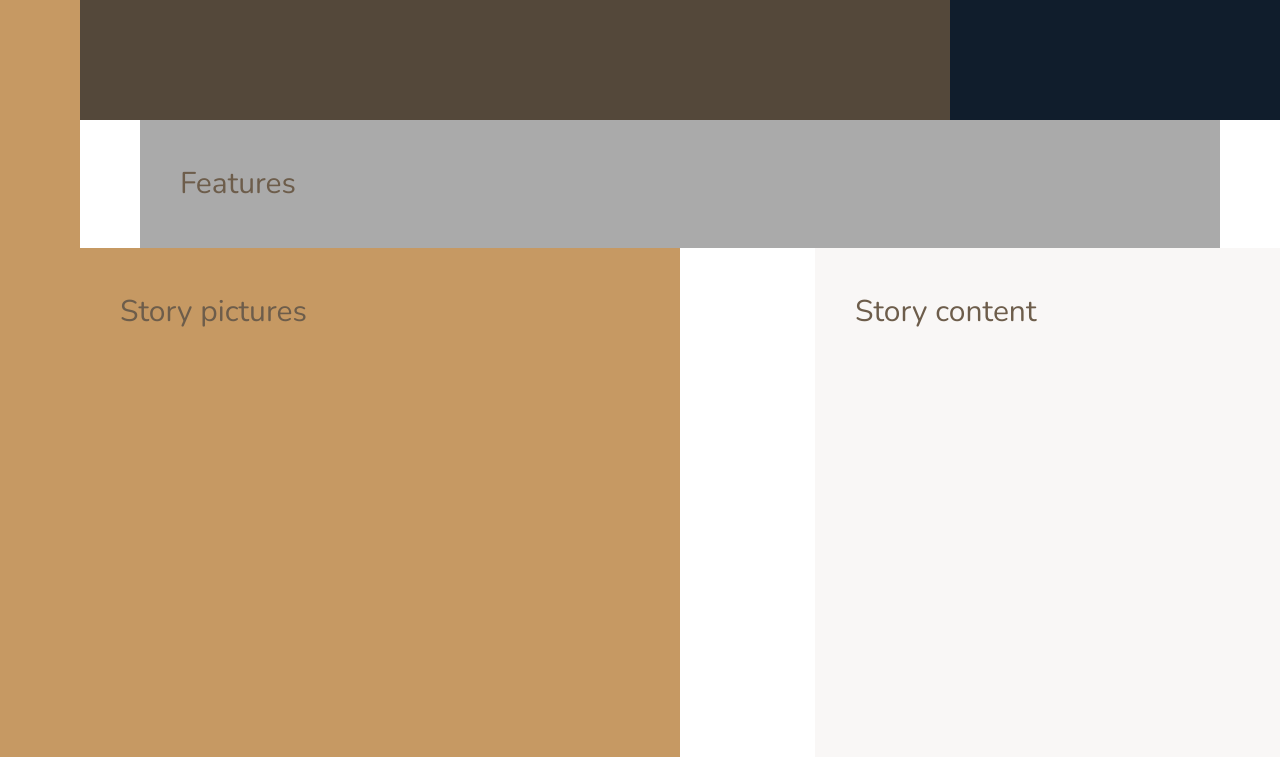
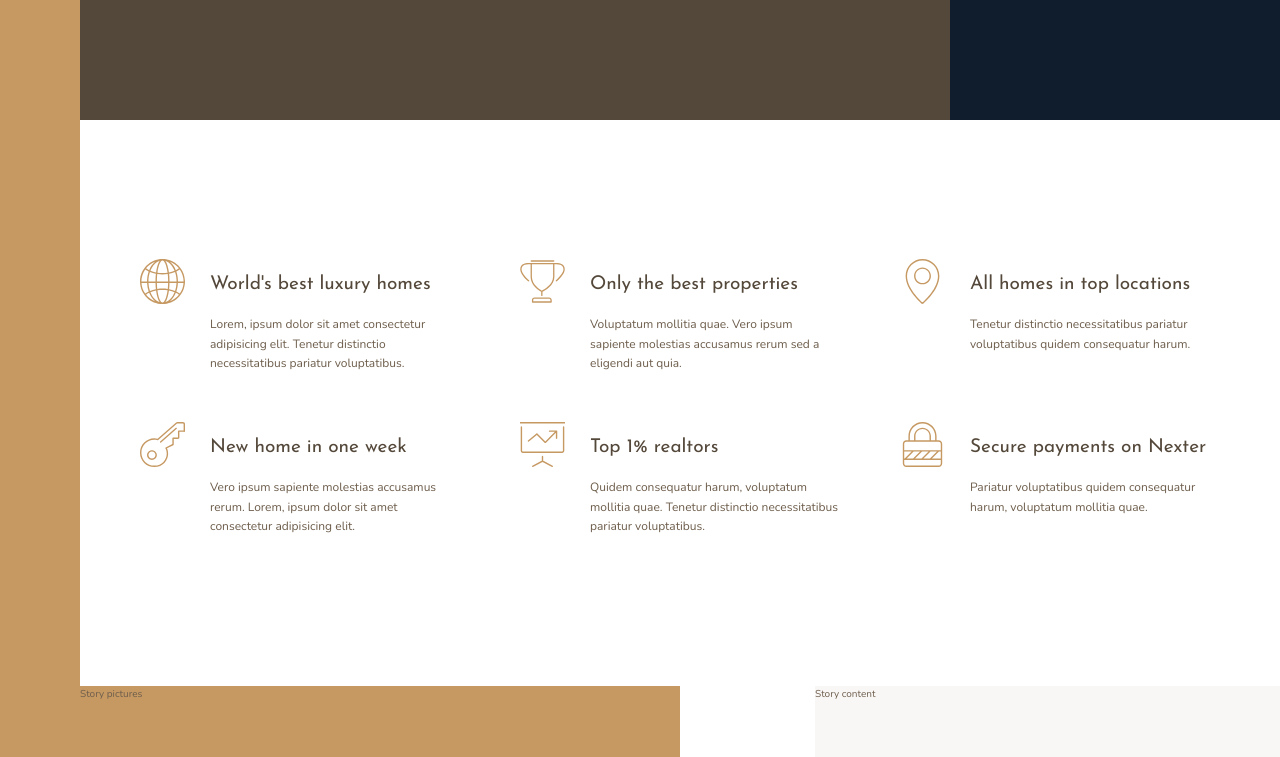
Before and after one commit to SVDwebtech/nexterGridPractice030, a website: page index.html in a window 1280 px wide. Shown: the part 520-1277 px from the top of the page. Drawn offline with nearby package versions, Linux system fonts and the light colour scheme.

Commit message:
build the features section

```diff
--- a/index.html
+++ b/index.html
@@ -26,7 +26,55 @@
         </div>
 
         <section class="features">
-            Features
+
+            <div class="feature">
+                <svg class="feature__icon">
+                    <use xlink:href="img/sprite.svg#icon-global"></use>
+                </svg>
+                <h4 class="heading-4 heading-4--dark">World's best luxury homes</h4>
+                <p class="feature__text">Lorem, ipsum dolor sit amet consectetur adipisicing elit. Tenetur distinctio necessitatibus pariatur voluptatibus.</p>
+            </div>
+
+            <div class="feature">
+                <svg class="feature__icon">
+                    <use xlink:href="img/sprite.svg#icon-trophy"></use>
+                </svg>
+                <h4 class="heading-4 heading-4--dark">Only the best properties</h4>
+                <p class="feature__text">Voluptatum mollitia quae. Vero ipsum sapiente molestias accusamus rerum sed a eligendi aut quia.</p>
+            </div>
+
+            <div class="feature">
+                <svg class="feature__icon">
+                    <use xlink:href="img/sprite.svg#icon-map-pin"></use>
+                </svg>
+                <h4 class="heading-4 heading-4--dark">All homes in top locations</h4>
+                <p class="feature__text">Tenetur distinctio necessitatibus pariatur voluptatibus quidem consequatur harum.</p>
+            </div>
+
+            <div class="feature">
+                <svg class="feature__icon">
+                    <use xlink:href="img/sprite.svg#icon-key"></use>
+                </svg>
+                <h4 class="heading-4 heading-4--dark">New home in one week</h4>
+                <p class="feature__text">Vero ipsum sapiente molestias accusamus rerum. Lorem, ipsum dolor sit amet consectetur adipisicing elit.</p>
+            </div>
+
+            <div class="feature">
+                <svg class="feature__icon">
+                    <use xlink:href="img/sprite.svg#icon-presentation"></use>
+                </svg>
+                <h4 class="heading-4 heading-4--dark">Top 1% realtors</h4>
+                <p class="feature__text">Quidem consequatur harum, voluptatum mollitia quae. Tenetur distinctio necessitatibus pariatur voluptatibus.</p>
+            </div>
+
+            <div class="feature">
+                <svg class="feature__icon">
+                    <use xlink:href="img/sprite.svg#icon-lock"></use>
+                </svg>
+                <h4 class="heading-4 heading-4--dark">Secure payments on Nexter</h4>
+                <p class="feature__text">Pariatur voluptatibus quidem consequatur harum, voluptatum mollitia quae.</p>
+            </div>
+
         </section>
 
         <div class="story__pictures">
--- a/sass/_base.scss
+++ b/sass/_base.scss
@@ -47,8 +47,4 @@ body {
     grid-template-rows: 80vh min-content 40vw repeat(3, min-content);
     grid-template-columns: [sidebar-start] 8rem [sidebar-end full-start] minmax(6rem,1fr) [center-start] repeat(8, [col-start] minmax(min-content, 14rem) [col-end]) [center-end] minmax(6rem,1fr) [full-end];
 
-    & > * {
-        padding: 40px;
-        font-size: 3rem;
-    }
 }
--- a/sass/_features.scss
+++ b/sass/_features.scss
@@ -1,4 +1,31 @@
 .features {
-    background-color: $color-grey-light-2;
     grid-column: center-start / center-end;
+
+    margin: 15rem 0;
+
+    display: grid;
+    grid-template-columns: repeat(auto-fit, minmax(25rem, 1fr));
+    gap: 6rem;
+    align-items: start;
 }
+
+.feature {
+
+    display: grid;
+    grid-template-columns: min-content 1fr;
+    column-gap: 2.5rem;
+    row-gap: 1.5rem;
+
+
+    &__icon {
+        fill: $color-primary;
+        width: 4.5rem;
+        height: 4.5rem;
+        grid-row: 1 / span 2;
+        transform: translateY(-1.1rem);
+    }
+
+    &__text {
+        font-size: 1.2rem;
+    }
+}
--- a/sass/_typography.scss
+++ b/sass/_typography.scss
@@ -0,0 +1,28 @@
+%heading {
+    font-family: $font-display;
+    font-weight: 400;
+}
+
+.heading-1 {
+    @extend %heading;
+}
+
+.heading-2 {
+    @extend %heading;
+}
+
+.heading-3 {
+    @extend %heading;
+}
+
+.heading-4 {
+    @extend %heading;
+    font-size: 1.9rem;
+
+    &--light {
+        color: $color-grey-light-1;
+    }
+    &--dark {
+        color: $color-grey-dark-1;
+    }
+}
```
Also changed, not shown: css/style.css.
